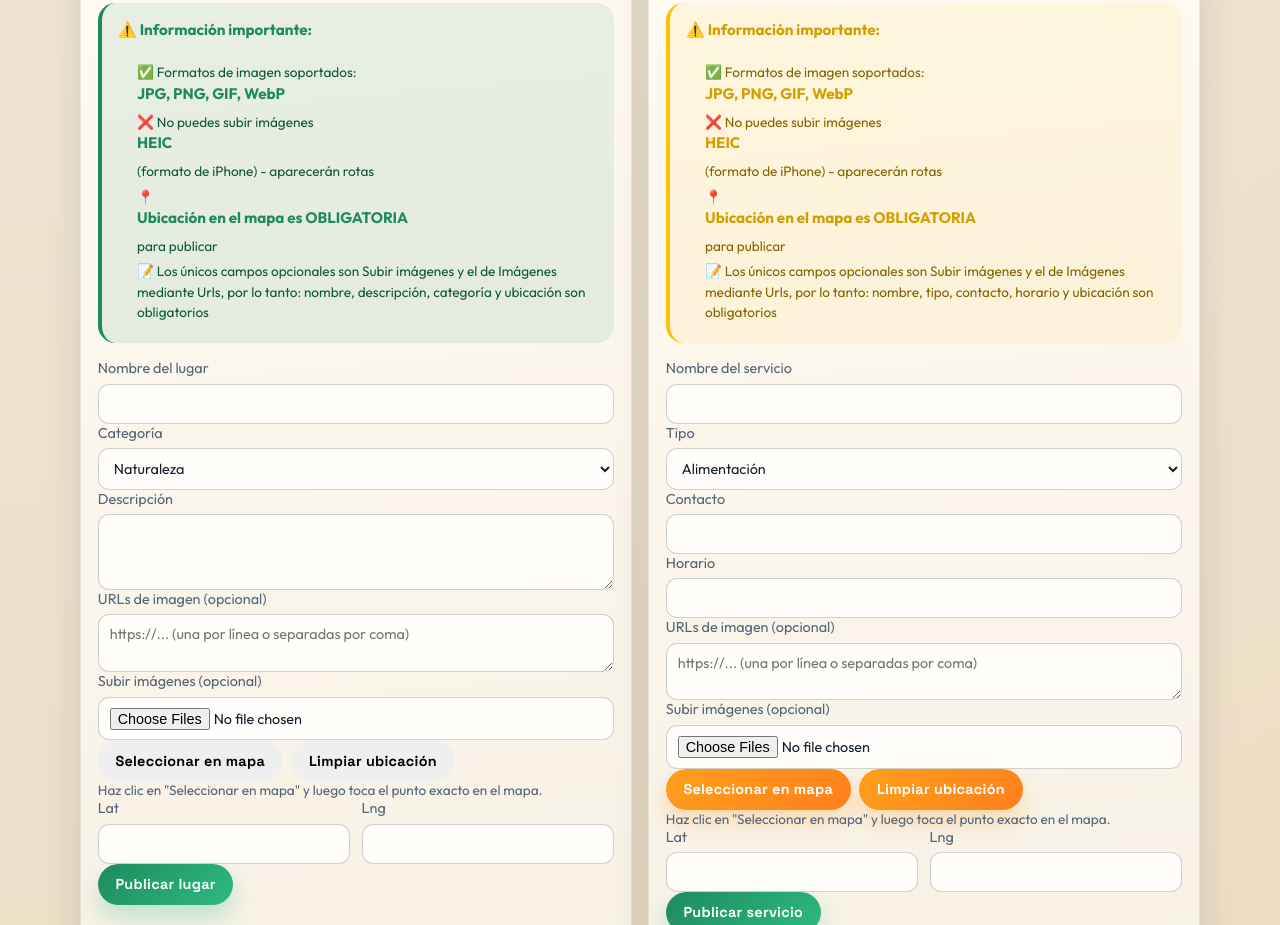
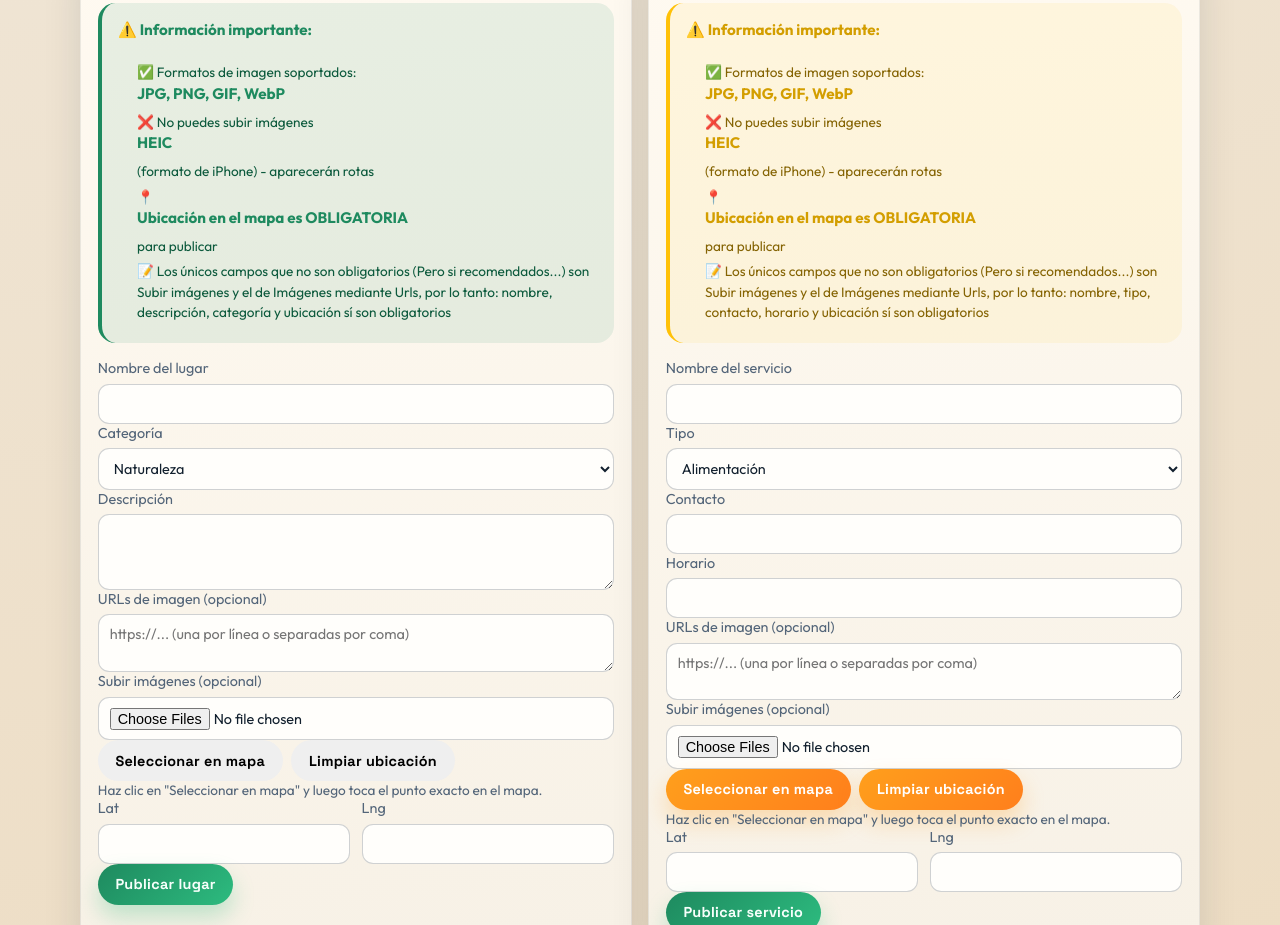
Before and after one commit to harinrc/turismo-en-mateare-managua-nicaragua, a website: page index.html in a window 1280 px wide. Shown: the part 2017-2942 px from the top of the page. Drawn offline with nearby package versions, Linux system fonts and the light colour scheme; no server answers.

Commit message:
redaccion2

```diff
--- a/index.html
+++ b/index.html
@@ -228,7 +228,7 @@
               <li>✅ Formatos de imagen soportados: <strong>JPG, PNG, GIF, WebP</strong></li>
               <li>❌ No puedes subir imágenes <strong>HEIC</strong> (formato de iPhone) - aparecerán rotas</li>
               <li>📍 <strong>Ubicación en el mapa es OBLIGATORIA</strong> para publicar</li>
-              <li>📝 Los únicos campos opcionales son Subir imágenes y el de Imágenes mediante Urls, por lo tanto: nombre, descripción, categoría y ubicación son obligatorios</li>
+              <li>📝 Los únicos campos que no son obligatorios (Pero si recomendados...) son Subir imágenes y el de Imágenes mediante Urls, por lo tanto: nombre, descripción, categoría y ubicación sí son obligatorios</li>
             </ul>
           </div>
 
@@ -284,7 +284,7 @@
               <li>✅ Formatos de imagen soportados: <strong>JPG, PNG, GIF, WebP</strong></li>
               <li>❌ No puedes subir imágenes <strong>HEIC</strong> (formato de iPhone) - aparecerán rotas</li>
               <li>📍 <strong>Ubicación en el mapa es OBLIGATORIA</strong> para publicar</li>
-              <li>📝 Los únicos campos opcionales son Subir imágenes y el de Imágenes mediante Urls, por lo tanto: nombre, tipo, contacto, horario y ubicación son obligatorios</li>
+              <li>📝 Los únicos campos que no son obligatorios (Pero si recomendados...) son Subir imágenes y el de Imágenes mediante Urls, por lo tanto: nombre, tipo, contacto, horario y ubicación sí son obligatorios</li>
             </ul>
           </div>
 
```
